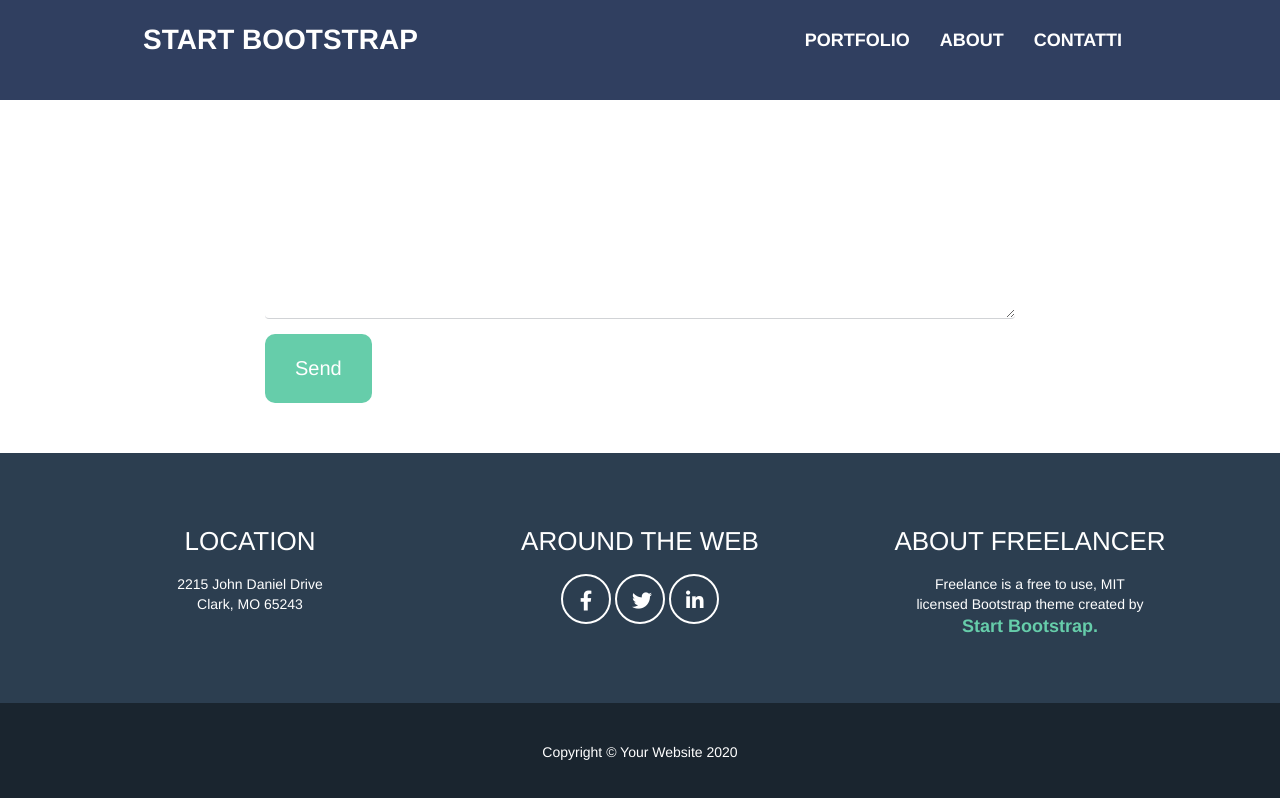
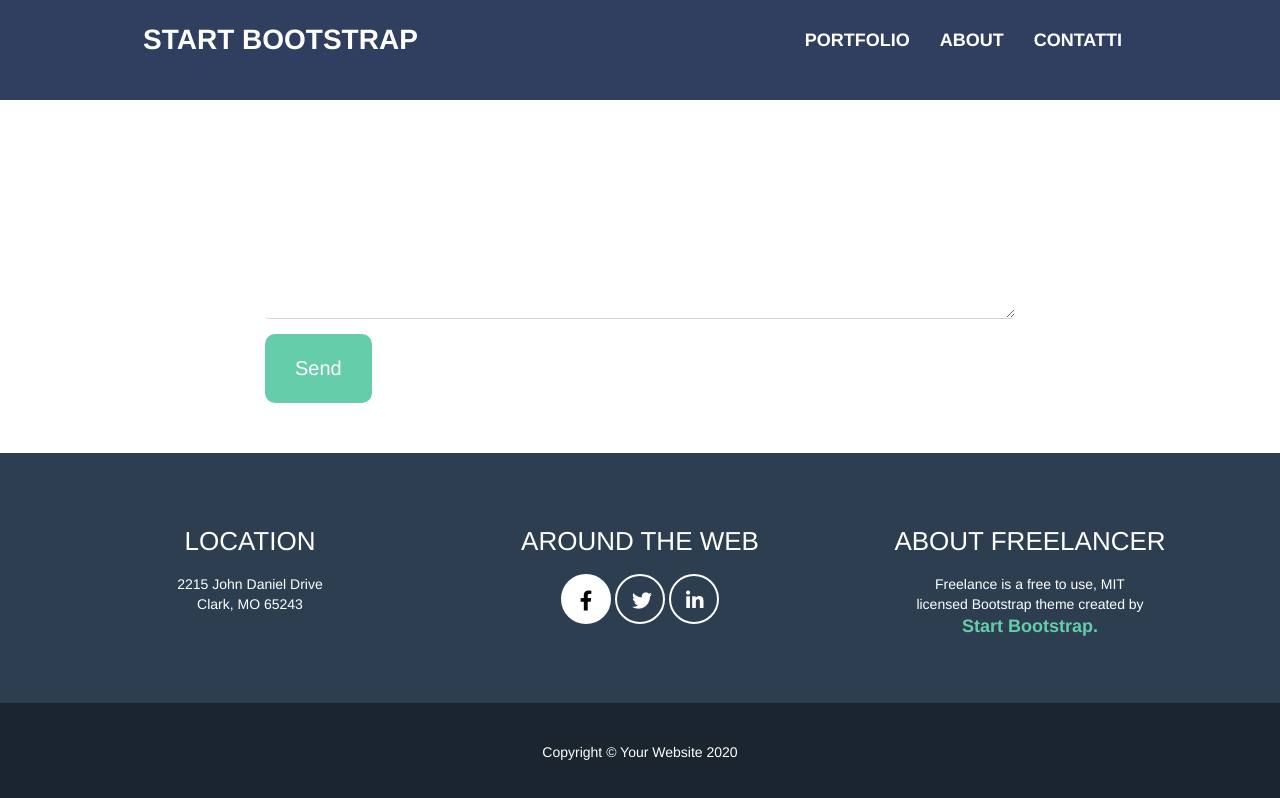
Before and after one commit to Margherita-Gugliandolo/html-css-bootstrap-freelancer, a plain HTML site: page index.html in a window 1280 px wide. In both pictures the pointer is over the icon 586 px from the left and 3144 px from the top of the page. Shown: the part 2546-3344 px from the top of the page. Drawn offline with nearby package versions, Linux system fonts and the light colour scheme.

Commit message:
html-css-bootstrap-freelancer/Margherita
ultime modifiche

```diff
--- a/css/style.css
+++ b/css/style.css
@@ -237,3 +237,8 @@ footer span, footer address{
   border-radius: 50%;
   padding:15px;
 }
+
+#social a i:hover{
+  color:#000;
+  background-color: #fff;
+}
```
